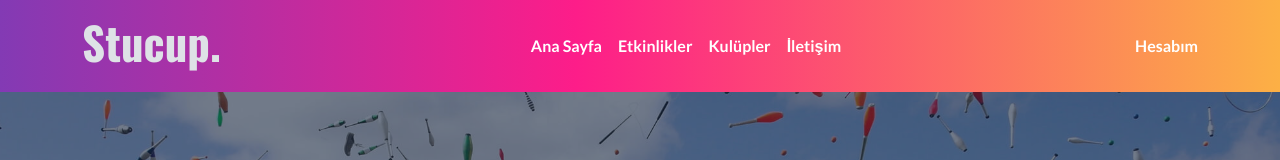
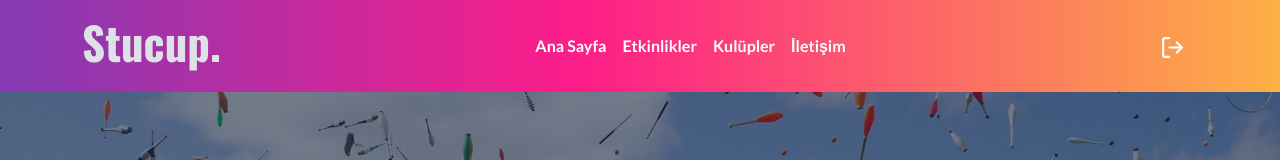
Before and after one commit to meliherz/stucup-client, a Next.js app: page / in a window 1280 px wide. Shown: the top 160 px of the page. Built offline with nearby package versions, Linux system fonts and the light colour scheme; no server answers.

Commit message:
profile page role added

```diff
--- a/components/global/Header.js
+++ b/components/global/Header.js
@@ -1,8 +1,11 @@
 import Link from "next/link";
 import { Navbar } from "react-bootstrap";
-import { MdOutlineEmail} from "react-icons/md";
+import { FiLogOut } from 'react-icons/fi';
+import { User } from "@nextui-org/react";
+import { useUser } from "../../libs/auth/useAuth";
+const Header = () => {
 
-const Header = () => {
+  const { user } = useUser();
   return (
     <div className="header">
       <div className="container">
@@ -62,7 +65,12 @@ const Header = () => {
           <ul className="navbar-nav navbar__right d-none d-lg-flex align-items-center gap-2">
             <li className="nav-item">
               <Link className="nav-link" href="/profile">
-                Hesabım
+                {user?.username}
+              </Link>
+            </li>
+            <li className="nav-item">
+              <Link className="nav-link" href="/signout">
+                <FiLogOut size={25} />
               </Link>
             </li>
           </ul>
--- a/components/profileSettings/eventSettings.js
+++ b/components/profileSettings/eventSettings.js
@@ -22,9 +22,6 @@ function EventSettings(){
         };
         getClub();
       }, []);
-
-      console.log("adminToEvent",adminToEvent)
-
 
     return(
 
```
Also changed, not shown: components/profileSettings/generalSettings.js (+6 -3 lines), pages/profile/index.js (+10 -3 lines).
